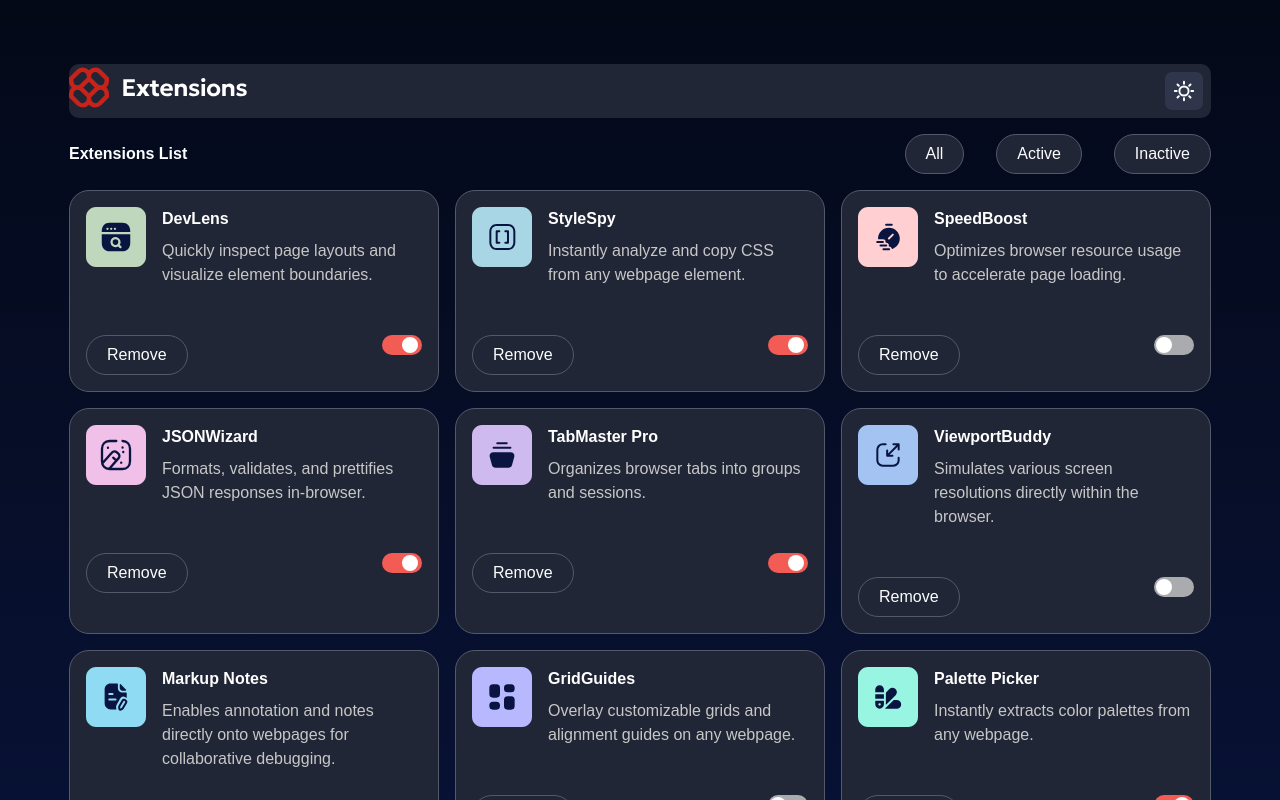
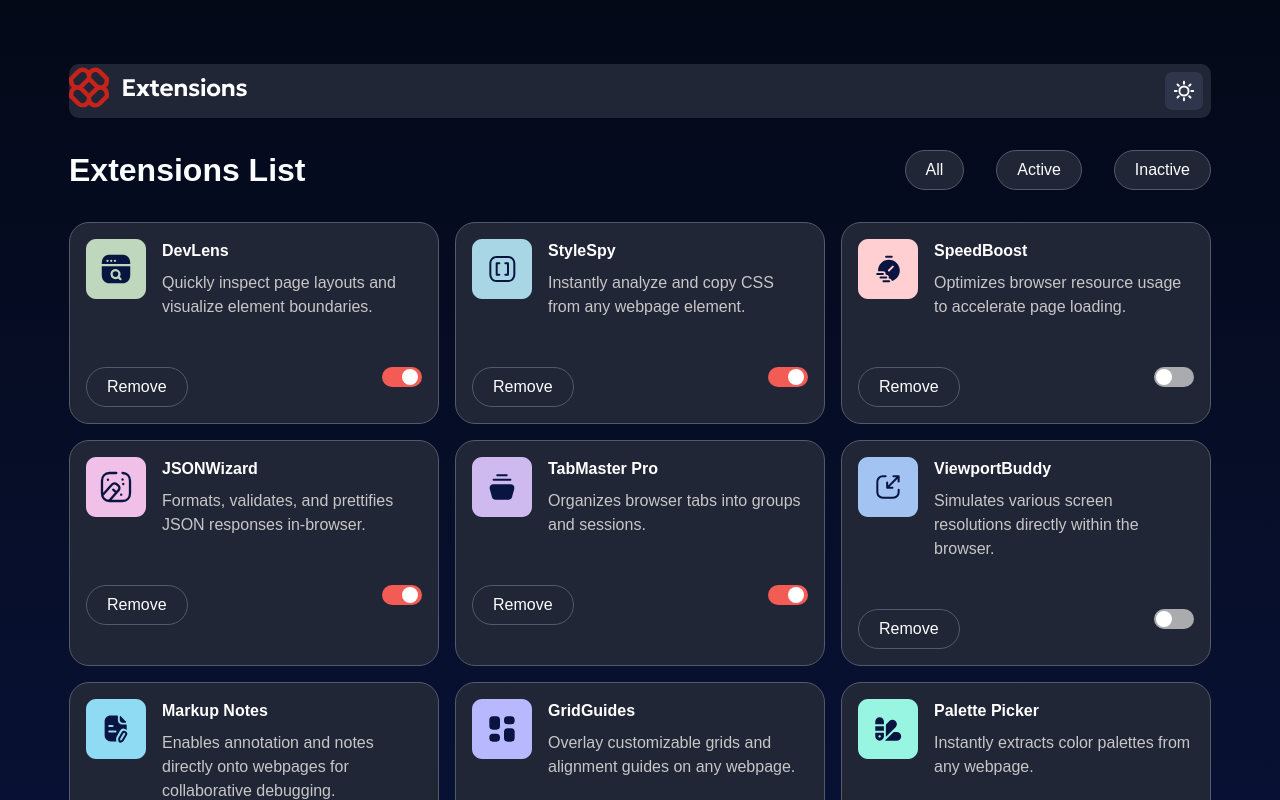
Before and after one commit to FranciscoFrontEndDeveloper/browserExtensionsManagerUiMain, an Angular app: page / in a window 1280 px wide. Shown: the top 800 px of the page. Built offline with nearby package versions, Linux system fonts and the light colour scheme; a web font is replaced by a local one.

Commit message:
border head complete

```diff
--- a/src/app/app.component.sass
+++ b/src/app/app.component.sass
@@ -24,8 +24,10 @@
   align-items: center
   border-radius: 10px
 
+
 @mixin  titleExten($color)
   color: $color
+  font-size: 2rem
 @mixin bottomMode($background)
   background: $background
   padding: 0.5rem
@@ -54,10 +56,12 @@
 
 .extenheadContLight
   @include extenHead(hsl(200, 60%, 99%))
+  border: 1px solid hsl(0, 0%, 78%)
 .buttonsCont
   display: flex
   flex-direction: column
-  padding: 1rem 0
+  padding: 2rem 0
+  gap: 1rem
   justify-content: center
   width: 100%
   &__buttonActs
@@ -100,3 +104,8 @@
 @media screen and ( min-width:  768px)
   .superMainDark, .superMainlight
     padding: 4rem 4rem
+  .buttonsCont
+    flex-direction: row
+    justify-content: space-between
+    &__buttonActs
+      width: auto
--- a/src/app/components/cardextension/cardextension.component.sass
+++ b/src/app/components/cardextension/cardextension.component.sass
@@ -21,6 +21,7 @@
 
 .cardExtContLight
  @include backCard(hsl(200, 60%, 99%),1px solid hsl(217, 61%, 90%))
+ border: 1px solid hsl(0, 0%, 78%)
  div:nth-child(1)
   display: flex
   flex-direction: row
```
